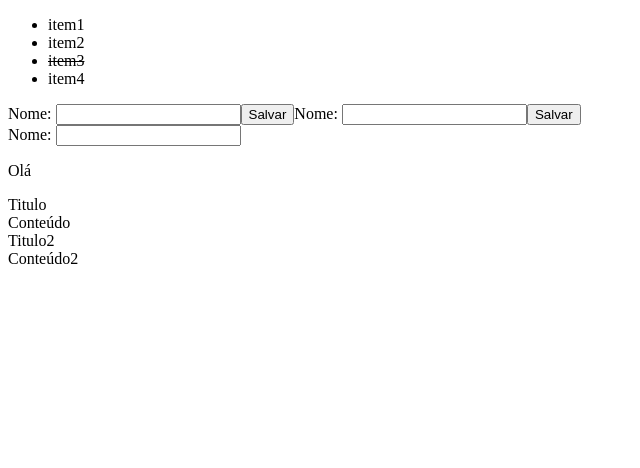
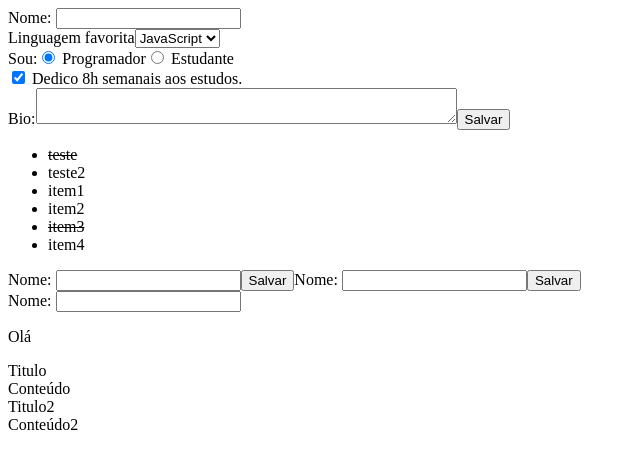
Before and after one commit to rafagoesdev/letscode_react, a React (Create React App) app: page / in a window 1280 px wide. Shown: the top 468 px of the page, without its empty margins (0-640 px from the left). Built offline with nearby package versions, Linux system fonts and the light colour scheme.

Commit message:
Formulários

```diff
--- /dev/null
+++ b/src/components/Formulario.js
@@ -0,0 +1,73 @@
+import React from 'react';
+
+class Formulario extends React.Component {
+  constructor(props) {
+      super(props);
+      this.state = {nome: '', linguagem: 'JavaScript', tipo: 'programador', dedico: true, bio: ''};
+
+      this.handleSubmit = (event)=>{
+          event.preventDefault();
+          console.log(this.state);
+      }
+
+      this.changeName = (event)=>{
+          this.setState({nome: event.target.value})
+      }
+
+      this.changeSelect = (event)=>{
+        this.setState({linguagem: event.target.value})
+      }
+
+      this.changeRadio = (event)=>{
+        this.setState({tipo: event.target.value})
+      }
+
+      this.changeCheckbox = (event)=>{
+        this.setState({dedico: event.target.checked})
+      }
+
+      this.changeBio = (event)=>{
+        this.setState({bio: event.target.value})
+      }
+  }
+
+  render(){
+      return (
+          <>
+            <form onSubmit={this.handleSubmit}>
+                <label>
+                    Nome: <input type="text" value={this.state.nome} onChange={this.changeName} />
+                </label>
+                <br />
+                <label>
+                    Linguagem favorita
+                    <select value={this.state.linguagem} onChange={this.changeSelect}>
+                        <option>JavaScript</option>
+                        <option>Python</option>
+                        <option>C++</option>
+                    </select>
+                </label>
+                <br />
+                <label>
+                    Sou:
+                    <input type="radio" checked={this.state.tipo == 'programador'} onChange={this.changeRadio} value="programador" /> Programador
+                    <input type="radio" checked={this.state.tipo == 'estudante'} onChange={this.changeRadio} value="estudante"/> Estudante
+                </label>
+                <br/>
+                <label>
+                    <input type="checkbox" checked={this.state.dedico} onChange={this.changeCheckbox} /> Dedico 8h semanais aos estudos.
+                </label>
+                <br/>
+                <label>
+                    Bio:
+                    <textarea cols="50" value={this.state.bio} onChange={this.changeBio} />
+                </label>
+                <input type="submit" value="Salvar"/>
+            </form>
+          </>
+      );
+  }
+
+}
+
+export default Formulario;
--- a/src/components/Lista.js
+++ b/src/components/Lista.js
@@ -19,7 +19,8 @@
     return (
       <>
       <ul>
-        {this.state.items.map((item) => (
+      {React.Children.map(this.props.children, child => child.type == Item ? child : null)}
+          {this.state.items.map((item) => (
           <Item key={item.id} id={item.id} completo={item.completo}>
             {item.nome}
           </Item>
@@ -48,4 +49,4 @@
 }
 
 
-export default Lista;
+export {Lista, Item};
--- a/src/index.js
+++ b/src/index.js
@@ -6,12 +6,17 @@
 import App3 from './components/App3';
 import App4 from './components/App4';
 import App5 from './components/App5';
-import Lista from './components/Lista';
+import Formulario from './components/Formulario';
+import {Lista, Item} from './components/Lista';
 import reportWebVitals from './reportWebVitals';
 
 ReactDOM.render(
   <React.StrictMode>
-    <Lista></Lista>
+    <Formulario></Formulario>
+    <Lista>
+    <Item key={999} id={999} completo={true}>teste</Item>
+    <Item key={1000} id={1000} completo={false}>teste2</Item>
+    </Lista>
     <App5></App5>
     <App4></App4>
     <App3></App3>
```
